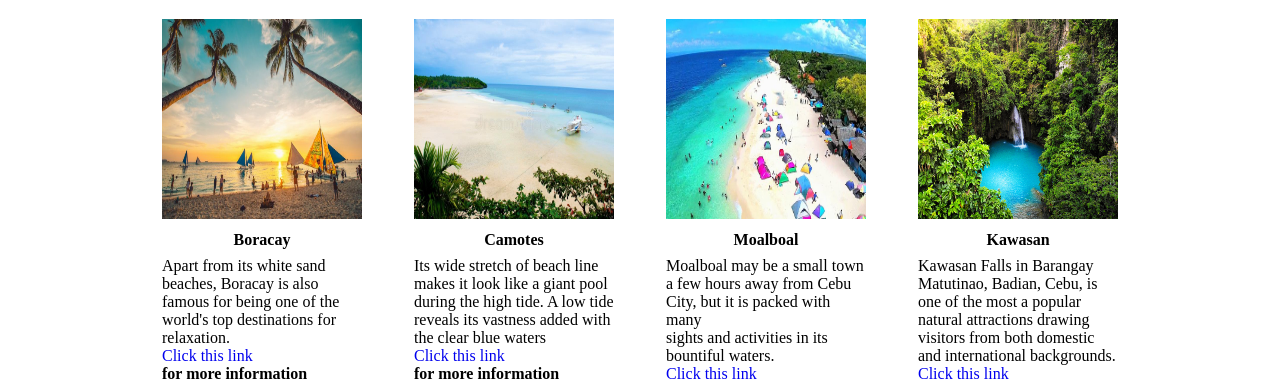
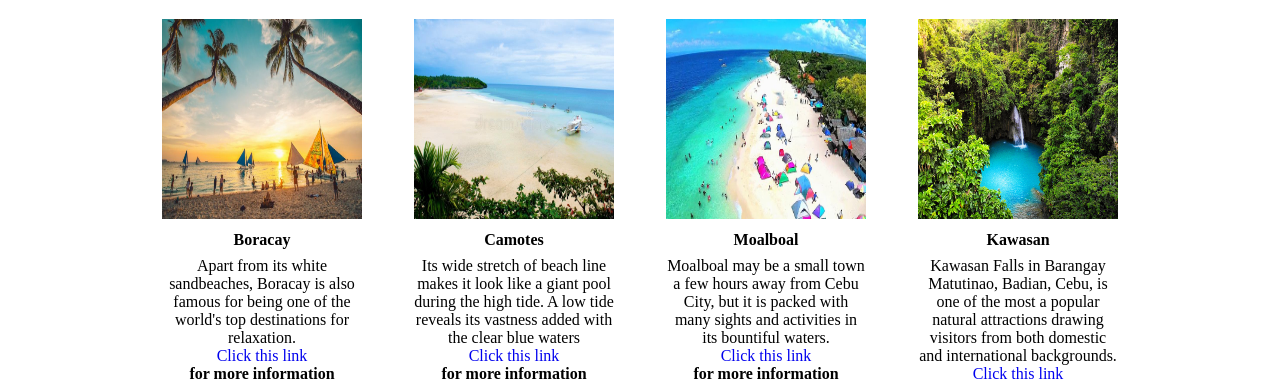
Before and after one commit to Newiie/LandP, a plain HTML site: page index.html in a window 1280 px wide. Shown: the part 563-946 px from the top of the page. Drawn offline with Linux system fonts and the light colour scheme.

Commit message:
centered info text

```diff
--- a/index.html
+++ b/index.html
@@ -30,29 +30,37 @@
     <div class="information">
         <div class="infohead">Tourist Spot in Cebu</div>
         <div class="info">
-            <div>
+            <div class="infog">
                 <img src="./picture/boracay.jpg" alt="boracay">
                 <div class="infotitle">Boracay</div>
-                <p>Apart from its white sand<br> beaches, Boracay is also<br>famous for being one of the <br>world's top destinations for<br> relaxation.</p>
-                <a href="https://en.blog.kkday.com/32367/asia-philippines-boracay-travel-guide-new-normal-guidelines-requirements">Click this link</a> <p<><strong>for more information</strong></p>
-            </div>
-            <div>
+                <section class="btext">
+                    <p>Apart from its white sandbeaches, Boracay is also famous for being one of the world's top destinations for relaxation.</p>
+                    <a href="https://en.blog.kkday.com/32367/asia-philippines-boracay-travel-guide-new-normal-guidelines-requirements">Click this link</a> <p<><strong>for more information</strong></p>
+                </section>
+                </div>
+            <div class="infog">
                 <img src="picture/camotes.jpg" alt="camotes">
                 <div class="infotitle">Camotes</div>
-                <p>Its wide stretch of beach line<br> makes it look like a giant pool<br> during the high tide. A low tide<br> reveals its vastness added with<br> the clear blue waters</p>
-                <a href="https://www.dreamstime.com/photos-images/camotes-islands.html">Click this link</a><p<><strong>for more information</strong></p>
+                <section class="btext">
+                    <p>Its wide stretch of beach line makes it look like a giant pool during the high tide. A low tide reveals its vastness added with the clear blue waters</p>
+                    <a href="https://www.dreamstime.com/photos-images/camotes-islands.html">Click this link</a><p<><strong>for more information</strong></p>
+                </section>
             </div>
-            <div>
+            <div class="infog">
                 <img src="./picture/moalboal.jpg" alt="moalboal">
                 <div class="infotitle">Moalboal</div>
-                <p>Moalboal may be a small town<br> a few hours away from Cebu<br> City, but it is packed with many<br>sights and activities in its <br>bountiful waters. </p>
-                <a href="https://www.mylittleadventure.com/best-things/cebu-city/tours/cebu-moalboal-pescador-island-and-kawasan-falls-WbUKYavitC">Click this link</a><p<><strong>for more information</strong></p>
+                <section class="btext">
+                    <p>Moalboal may be a small town a few hours away from Cebu City, but it is packed with many sights and activities in its bountiful waters. </p>
+                    <a href="https://www.mylittleadventure.com/best-things/cebu-city/tours/cebu-moalboal-pescador-island-and-kawasan-falls-WbUKYavitC">Click this link</a><p<><strong>for more information</strong></p>
+                </section>
             </div>
             <div>
                 <img src="./picture/kawasan.jpg" alt="kawasan">
                 <div class="infotitle">Kawasan</div>
-                <p>Kawasan Falls in Barangay <br> Matutinao, Badian, Cebu, is <br> one of the most a popular <br> natural attractions drawing<br> visitors from both domestic<br>and international backgrounds.</p>
+                <section class="btext">
+                <p>Kawasan Falls in Barangay  Matutinao, Badian, Cebu, is one of the most a popular natural attractions drawing visitors from both domestic and international backgrounds.</p>
                 <a href="https://www.travelingcebu.com/kawasan-falls.html">Click this link</a><p<><strong>for more information</strong></p>
+                </section>
             </div>
         </div>
     </div>
--- a/style.css
+++ b/style.css
@@ -170,3 +170,12 @@ p {
     border: 2px solid white;
     border-radius: 8px;
 }
+
+.infog {
+    max-width: 200;
+}
+
+.btext {
+    text-align: center;
+    max-width: 200px;
+}
```
